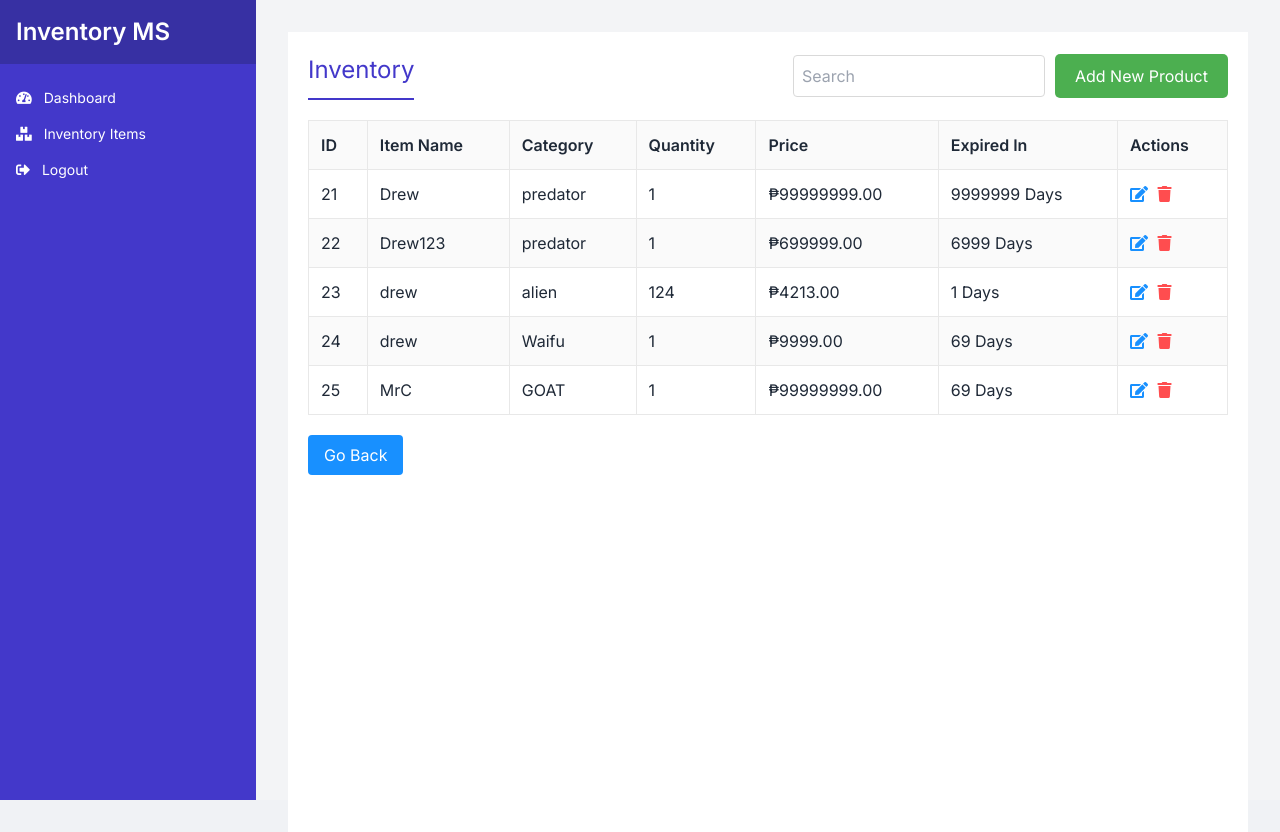
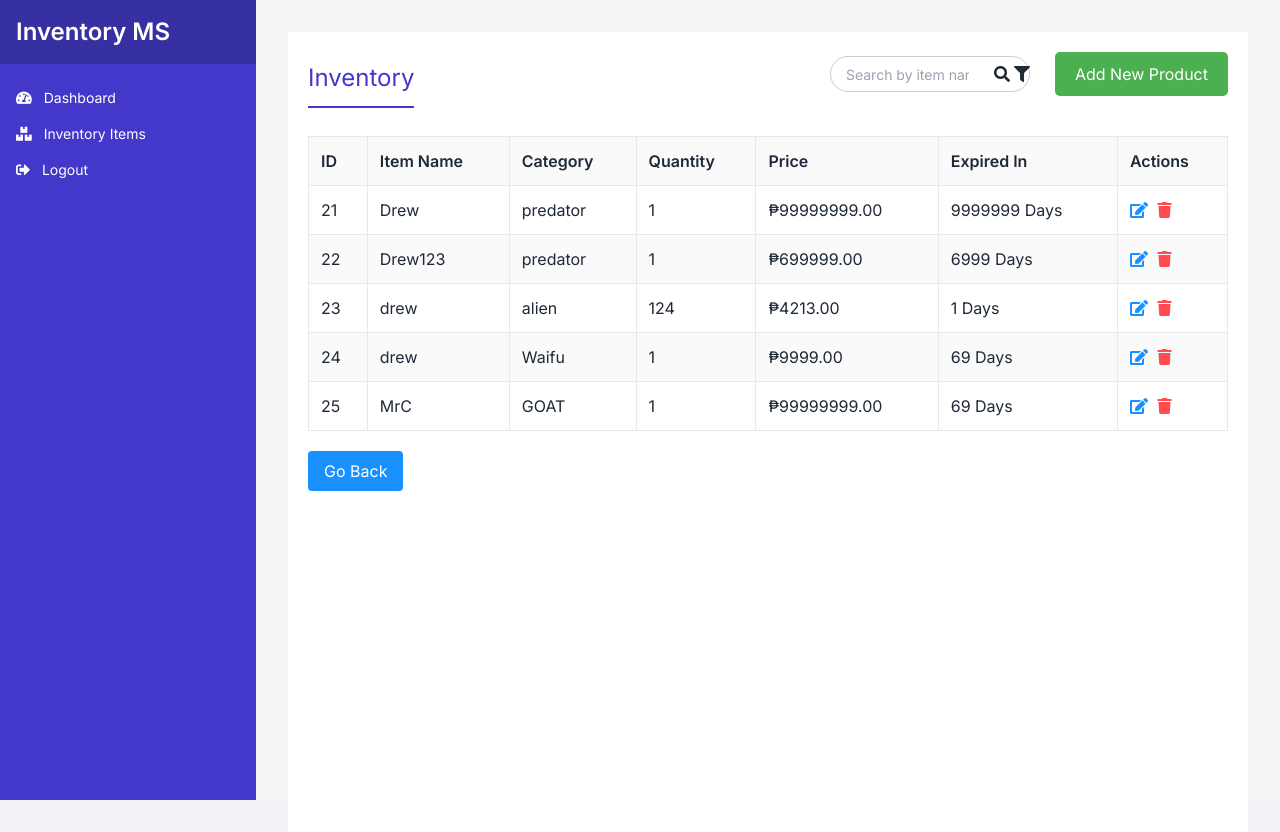
Before and after one commit to MarckRamon/Paraiso-Gabison-Bustamante---Repository, a Django app: page /inventory-items/ in a window 1280 px wide. Run offline with Django 5.2, Linux system fonts and the light colour scheme; data comes from the database, SQL or seed files in the repository; both versions use the stored data as it was after the commit; some libraries are stand-ins or nearby versions.

Commit message:
Search-Func

```diff
--- a/inventory/templates/inventory/inventory_items.html
+++ b/inventory/templates/inventory/inventory_items.html
@@ -9,10 +9,15 @@
         <div class="content-header">
             <h1>Inventory</h1>
             <div class="search-add">
-                <input type="text" placeholder="Search">
+                <div class="search-container">
+                    <input type="text" id="searchInput" placeholder="Search by item name" oninput="searchItems()">
+                    <i class="fas fa-search search-icon" onclick="triggerSearch()"></i>
+                    <i class="fas fa-filter filter-icon" onclick="toggleFilterOptions()"></i>
+                </div>
                 <button class="add-product" onclick="openAddProductModal()">Add New Product</button>
             </div>
         </div>
+
         <table class="inventory-table">
             <thead>
                 <tr>
@@ -93,6 +98,60 @@
 </div>
 
 <style>
+     /* Container for search and add button */
+.search-add {
+    display: flex;
+    justify-content: flex-end;
+    align-items: center;
+    margin-bottom: 20px;
+}
+
+.search-container {
+    position: relative;
+    display: inline-block;
+    margin-right: 15px;
+}
+
+#searchInput {
+    padding-right: 60px; /* Make room for icons */
+    width: 200px;
+    height: 36px;
+    border: 1px solid #ccc;
+    border-radius: 18px;
+    padding-left: 15px;
+    font-size: 14px;
+}
+
+.search-icon,
+.filter-icon {
+    position: absolute;
+    top: 50%;
+    transform: translateY(-50%);
+    cursor: pointer;
+}
+
+.search-icon {
+    right: 30px;
+}
+
+.filter-icon {
+    right: 10px;
+}
+
+.add-product {
+    background-color: #4CAF50; /* Add New Product button color */
+    color: white;
+    padding: 10px 20px;
+    border: none;
+    border-radius: 5px;
+    cursor: pointer;
+    font-size: 16px;
+}
+
+.add-product:hover {
+    background-color: #45a049; /* Darker shade on hover */
+}
+
     .modal {
         display: none;
         position: fixed;
@@ -153,6 +212,41 @@
 </style>
 
 <script>
+    function debounce(func, wait) {
+    let timeout;
+    return function executedFunction(...args) {
+        const later = () => {
+            clearTimeout(timeout);
+            func(...args);
+        };
+        clearTimeout(timeout);
+        timeout = setTimeout(later, wait);
+    };
+}
+
+    const searchItems = debounce(() => {
+        const searchTerm = document.getElementById('searchInput').value.toLowerCase();
+        const url = new URL(window.location);
+        url.searchParams.set('search', searchTerm);
+
+        fetch(url)
+            .then(response => response.text())
+            .then(html => {
+                const parser = new DOMParser();
+                const doc = parser.parseFromString(html, 'text/html');
+                const newTableBody = doc.getElementById('inventoryTableBody');
+                document.getElementById('inventoryTableBody').innerHTML = newTableBody.innerHTML;
+            })
+            .catch(error => console.error('Error:', error));
+    }, 300);
+
+    function triggerSearch() {
+        searchItems();
+    }
+
+document.getElementById('searchInput').addEventListener('input', searchItems);
+document.querySelector('.search-icon').addEventListener('click', triggerSearch);
+
     function openAddProductModal() {
         document.getElementById('addProductModal').style.display = 'block';
     }
--- a/inventory/views.py
+++ b/inventory/views.py
@@ -5,6 +5,7 @@ from django.views.decorators.csrf import csrf_exempt
 from django.views.decorators.http import require_http_methods
 from django.contrib.auth.models import User
 from django.contrib import messages
+from django.db.models import Q
 from .models import InventoryItem
 import json
 
@@ -24,9 +25,15 @@ def dashboard(request):
     })
 
 def inventory_items(request):
+    search_query = request.GET.get('search', '')
     inventory_items = InventoryItem.objects.all()
+
+    if search_query:
+        inventory_items = inventory_items.filter(name__icontains=search_query)
+
     return render(request, 'inventory/inventory_items.html', {
         'inventory_items': inventory_items,
+        'search_query': search_query,
     })
 
 @login_required
```
Also changed, not shown: db.sqlite3.
